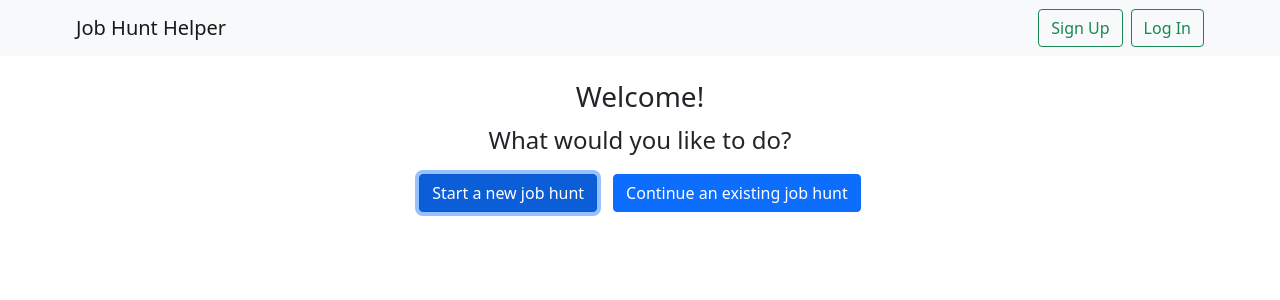
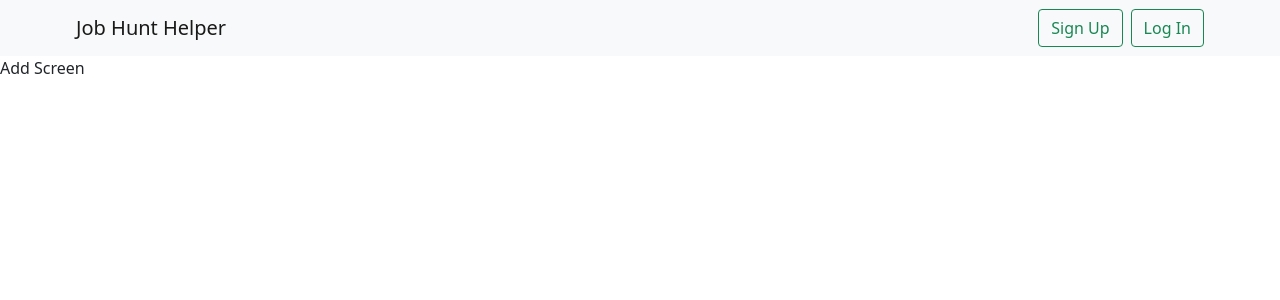
Before and after one commit to the4thdave/JobHuntHelper, a React (Create React App) app: page / in a window 1280 px wide. Both pictures are taken after a click on the button "Start a new job hunt". Shown: the top 300 px of the page. Built offline with nearby package versions, Linux system fonts and the light colour scheme.

Commit message:
Update Home component

```diff
--- a/src/Home.tsx
+++ b/src/Home.tsx
@@ -1,29 +1,13 @@
-import React, { Component } from "react";
+import React, { useState } from 'react';
+import Welcome from './Welcome';
 
-interface HomeProps {
-  displayWelcomePrompt: boolean;
+const Home = () => {
+  const [displayWelcome, toggleWelcome] = useState(true);
+  const [displayAddScreen, toggleAddScreen] = useState(false);
+
+  if (displayWelcome) return <Welcome handleWelcome={() => toggleWelcome(!displayWelcome)} handleAddScreen={() => toggleAddScreen(!displayAddScreen)}/>
+  else if (displayAddScreen) return <div>Add Screen</div>;
+  else return <div>Select action screen</div>;
 }
 
-export default class Home extends Component<HomeProps> {
-  constructor(props: HomeProps) {
-    super(props);
-    this.state = { displayWelcomePrompt: true };
-  }
-
-  render() {
-    return (
-      <div className="container">
-        <h3 className="text-center mt-4">Welcome!</h3>
-        <p className="text-center fs-4">What would you like to do?</p>
-        <div className="text-center">
-          <button className="btn btn-primary me-3" type="button">
-            Start a new job hunt
-          </button>
-          <button className="btn btn-primary" type="button">
-            Continue an existing job hunt
-          </button>
-        </div>
-      </div>
-    );
-  }
-}
+export default Home;
```
